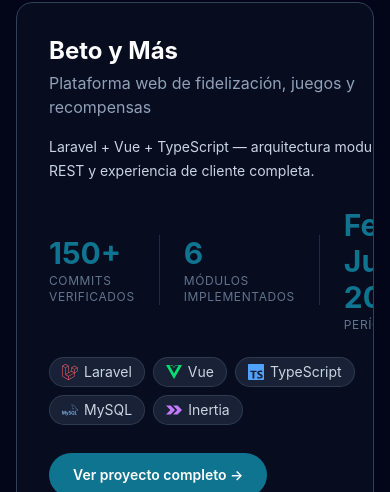
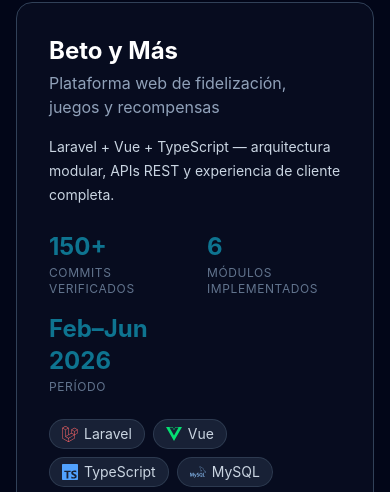
Before and after one commit to kendallchacon/portfolio, an Astro site: page / in a window 390 px wide. Shown: the part 3452-3944 px from the top of the page. Built offline with nearby package versions, Linux system fonts and the light colour scheme; Astro itself is replaced by a stand-in of ours.

Commit message:
feat: enhance metrics layout for improved responsiveness and visual hierarchy

```diff
--- a/src/components/sections/Projects.astro
+++ b/src/components/sections/Projects.astro
@@ -47,10 +47,10 @@ import { featuredPreview } from "../../data/projects";
           </p>
 
           <!-- Métricas -->
-          <div class="mt-6 flex items-center gap-0 divide-x divide-slate-700/60">
+          <div class="mt-6 grid grid-cols-2 gap-x-6 gap-y-4 lg:flex lg:items-center lg:gap-0 lg:divide-x lg:divide-slate-700/60">
             {featuredPreview.metricas.map((m) => (
-              <div class="pr-6 first:pl-0 not-first:pl-6">
-                <p class="text-3xl font-bold text-(--accent)">{m.valor}</p>
+              <div class="lg:pr-6 lg:first:pl-0 lg:not-first:pl-6">
+                <p class="text-2xl font-bold text-(--accent) lg:text-3xl">{m.valor}</p>
                 <p class="mt-0.5 text-xs uppercase tracking-wider text-slate-500">
                   {m.label}
                 </p>
```
